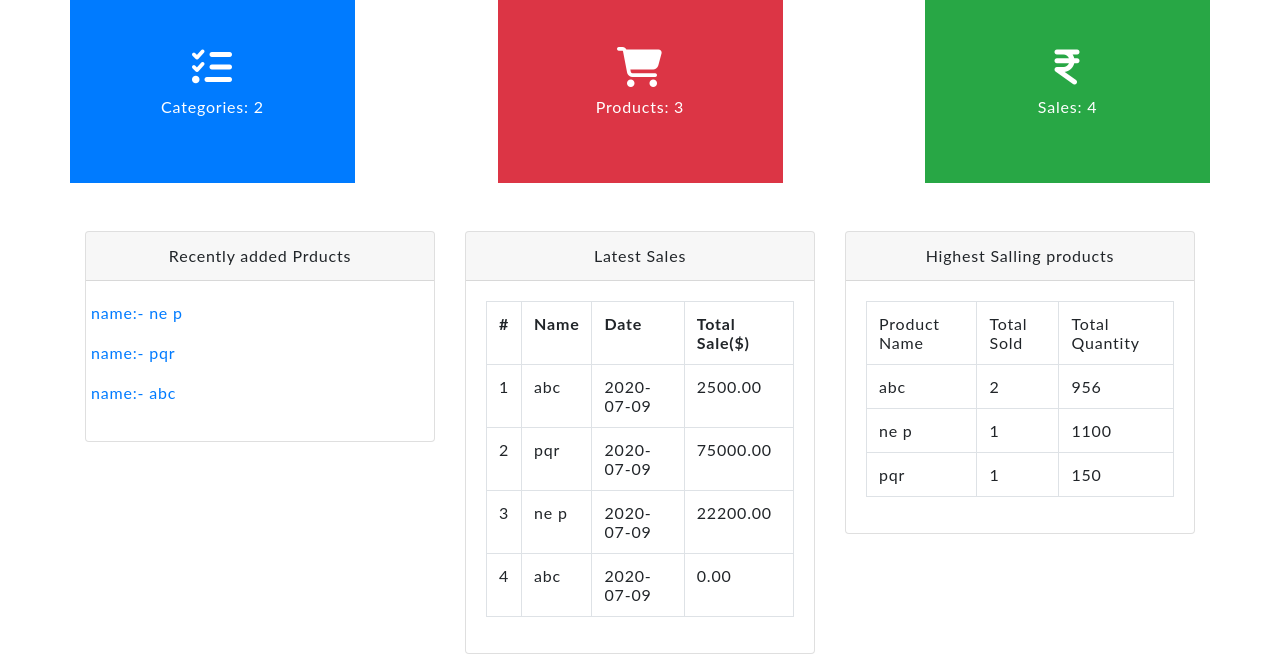
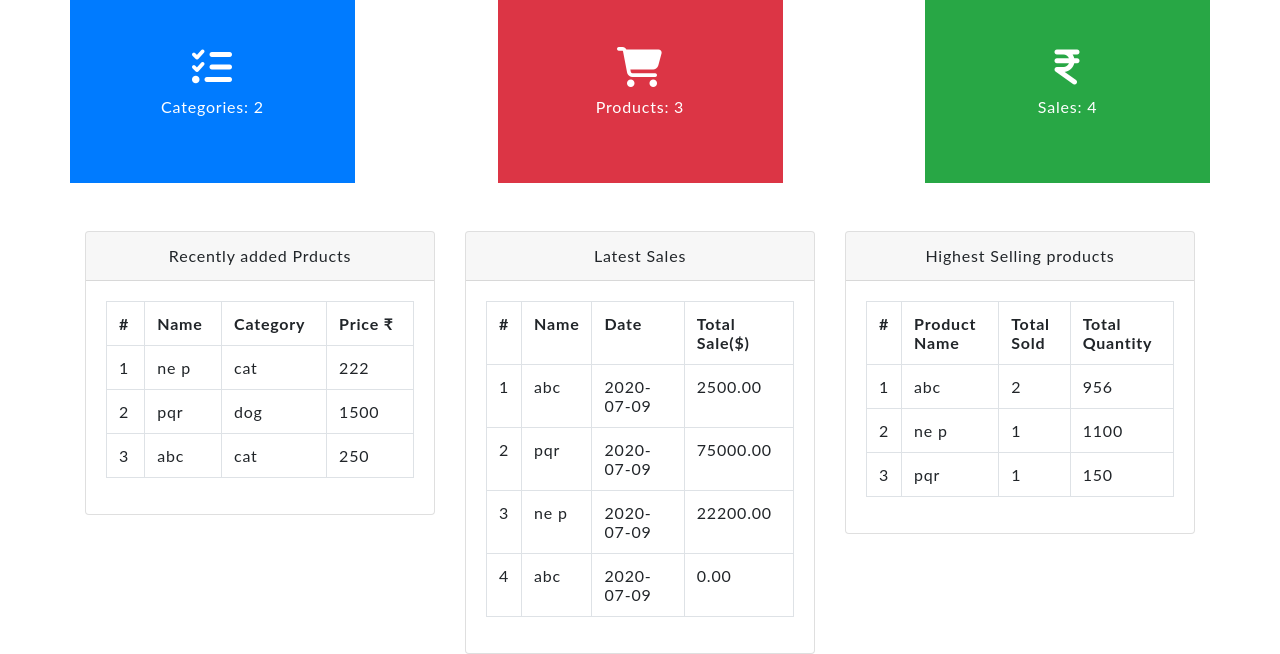
Before and after one commit to akshay2739/Aatmnirbhar-A-team, a PHP site: page / in a window 1280 px wide. Shown: the part 149-803 px from the top of the page. Run offline with PHP 8.4, Linux system fonts and the light colour scheme; a user stored in the database is signed in; data comes from the database, SQL or seed files in the repository; some libraries are stand-ins or nearby versions.

Commit message:
minor_changes

```diff
--- a/index.php
+++ b/index.php
@@ -55,27 +55,39 @@
                 <div class="card">
                     <div class="card-header">Recently added Prducts</div>
                     <div class="card-body">
+                        <table class="table table-bordered">
+                            <tr>
+                                <th>#</th>
+                                <th>Name</th>
+                                <th>Category</th>
+                                <th>Price ₹</th>
                         <?php
-
+                            $index=0;
                             $sql= "select * from products order by product_id desc limit 5";
                             $result=$conn->query($sql);
                             while($r=$result->fetch_assoc()){
                                 $category_id=$r['category_id'];
                                 $sql1="select * from categories where category_id='$category_id'";
                                 $result1=$conn->query($sql1);
+
                                 while($r1=$result1->fetch_assoc()){
                                     $category=$r1['category_name'];
                                 }
+                                $index++;
                         ?>
-                            <a class="row" href="editProduct.php?id=<?php echo $r['product_id'];?>">
-                                <p>
-                                    <?php echo "name:- ".$r['product_name']?>
-                                </p>
-                            </a>
+                            <tr>
+                                <td><?php echo $index; ?></td>
+                                <td><?php echo $r['product_name']; ?></td>
+                                <td><?php echo $category; ?></td>
+                                <td> <?php echo $r['sales_price']; ?></td>
+                            </tr>
+
 
                             <?php
                                 }
                             ?>
+
+                            </table>
                     </div>
                 </div>
 
@@ -125,22 +137,24 @@
             </div>
             <div class="col-lg-4 col-sm-12 text-center">
                 <div class="card">
-                    <div class="card-header">Highest Salling products</div>
+                    <div class="card-header">Highest Selling products</div>
                     <div class="card-body">
                         <div class="table-responsive">
 
                             <table class="table table-bordered">
                                 <tr>
-                                    <td>Product Name</td>
-                                    <td>Total Sold</td>
-                                    <td>Total Quantity</td>
+                                    <th>#</th>
+                                    <th>Product Name</th>
+                                    <th>Total Sold</th>
+                                    <th>Total Quantity</th>
                                 </tr>
 
                                 <?php
-
+                                    $index=0;
                                     $sql="select * , COUNT(*) FROM sales group by p_name order by COUNT(*) desc limit 3";
                                     $result=$conn->query($sql);
                                     while($r=$result->fetch_assoc()){
+                                        $index++;
                                         $name=$r['p_name'];
                                         $sql1="select * from products where product_name='$name'";
                                         $result1=$conn->query($sql1);
@@ -151,6 +165,7 @@
                                 ?>
 
                                 <tr>
+                                    <td><?php echo $index;  ?></td>
                                     <td><?php echo $r['p_name'];  ?></td>
                                     <td><?php echo $r['COUNT(*)'];  ?></td>
                                     <td><?php echo $qty;  ?></td>
--- a/manageSales.php
+++ b/manageSales.php
@@ -10,7 +10,7 @@
 
 
     if(isset($_SESSION['id'])){
-        echo '<script>alert("Status Updated");</script>';
+        // echo '<script>alert("Status Updated");</script>';
 
         unset($_SESSION['id']);
     }
--- a/update_status.php
+++ b/update_status.php
@@ -20,7 +20,9 @@
     <input type="radio" name="status" value="PENDING"> Pending<br>
     <input type="radio" name="status" value="PACKED"> Packed<br>
     <input type="radio" name="status" value="SHIPPED"> Shipped<br>
+    <input type="radio" name="status" value="DELIVERED"> Delivered<br>
+
     <input type="submit" name="update" value="Update Status">
-    <input type="hidden" name="id" value="<?php echo($_GET['id']) ?>">
+    <input type="hidden" name="id" value="<?php echo($_GET['id']); ?>">
 
 </form>
```
